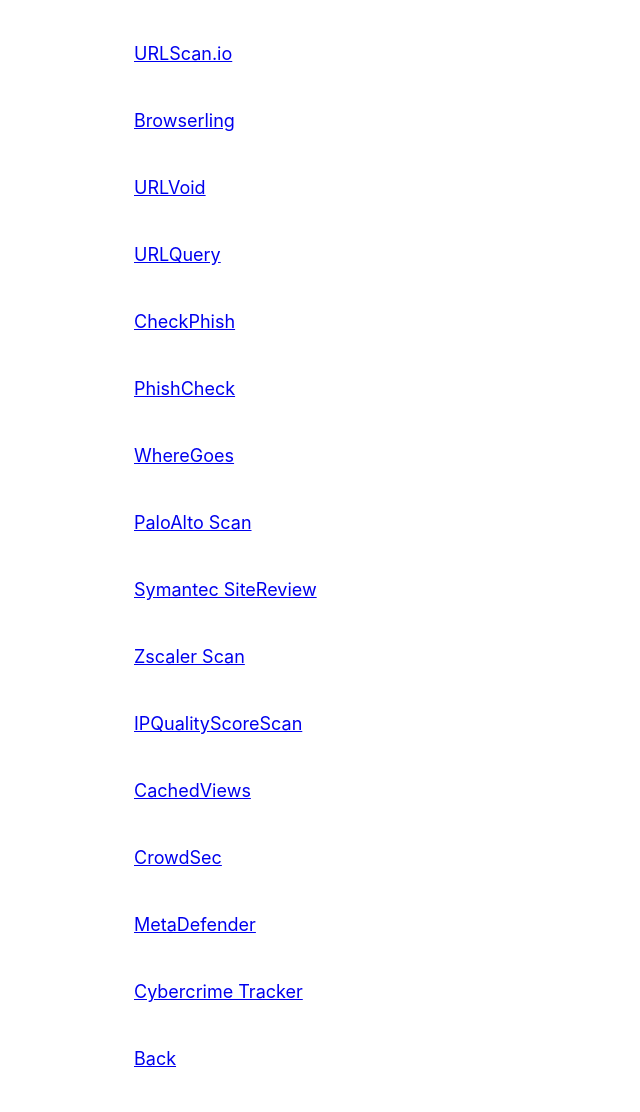
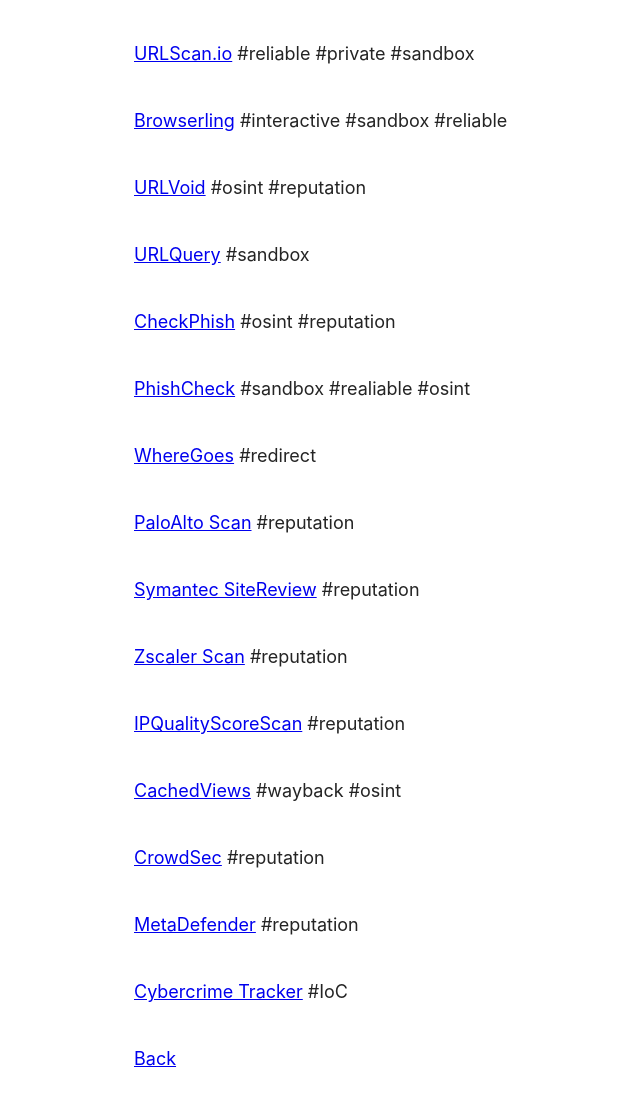
Before and after one commit to dolphinato/dolphinage, a Jekyll site: the page built from URLAnalysis.md, in a window 1280 px wide. Shown: the whole page, without its empty margins (181-821 px from the left). Built offline with Jekyll 4.4.1, drawn with Linux system fonts in a browser that asks for light colours; our own code applies the rules of GitHub Pages for plain Markdown files; the repository's description, which GitHub fills in, is left out.

Commit message:
Update URLAnalysis.md

```diff
--- a/URLAnalysis.md
+++ b/URLAnalysis.md
@@ -1,61 +1,61 @@
 [URLScan.io](https://urlscan.io)
-<p id="hiddenTextURLScan"><p hidden>#reliable #private #sandbox</p></p>
+#reliable #private #sandbox
 
 
 [Browserling](https://browserling.com)
-<p id="hiddenTextBrowserling"><p hidden>#interactive #sandbox #reliable</p></p>
+#interactive #sandbox #reliable
 
 
 [URLVoid](https://urlvoid.com)
-<p id="hiddenTextURLVoid"><p hidden>#osint #reputation</p></p>
+#osint #reputation
 
 
 [URLQuery](https://urlquery.net)
-<p id="hiddenTextUrlQuery"><p hidden>#sandbox</p></p>
+#sandbox
 
 
 [CheckPhish](https://checkphish.ai)
-<p id="hiddenTextCheckPhish"><p hidden>#osint #reputation</p></p>
+#osint #reputation
 
 
 [PhishCheck](https://phishcheck.me)
-<p id="hiddenTextPhishCheck"><p hidden>#sandbox #realiable #osint</p></p>
+#sandbox #realiable #osint
 
 
 [WhereGoes](https://wheregoes.com)
-<p id="hiddenTextwheregoes"><p hidden>#redirect</p></p>
+#redirect
 
 
 [PaloAlto Scan](https://urlfiltering.paloaltonetworks.com)
-<p id="hiddenTextPaloAlto"><p hidden>#reputation</p></p>
+#reputation
 
 
 [Symantec SiteReview](https://sitereview.bluecoat.com)
-<p id="hiddenTextSymantec"><p hidden>#reputation</p></p>
+#reputation
 
 
 [Zscaler Scan](https://zulu.zscaler.com)
-<p id="hiddenTextZscaler"><p hidden>#reputation</p></p>
+#reputation
 
 
 [IPQualityScoreScan](https://ipqualityscore.com/threat-feeds/malicious-url-scanner)
-<p id="hiddenTextIPQualityScore"><p hidden>#reputation</p></p>
+#reputation
 
 
 [CachedViews](https://cachedviews.com)
-<p id="hiddenTextCachedViews"><p hidden>#wayback #osint</p></p>
+#wayback #osint
 
 
 [CrowdSec](https://app.crowdsec.net/cti)
-<p id="hiddenTextCrowdSec"><p hidden>#reputation</p></p>
+#reputation
 
 
 [MetaDefender](https://metadefender.com/#!/scan-file)
-<p id="hiddenTextMetadefender"><p hidden>#reputation</p></p>
+#reputation
 
 
 [Cybercrime Tracker](https://cybercrime-tracker.net)
-<p id="hiddenTextCybercrime"><p hidden>#IoC</p></p>
+#IoC
 
 
 
```
